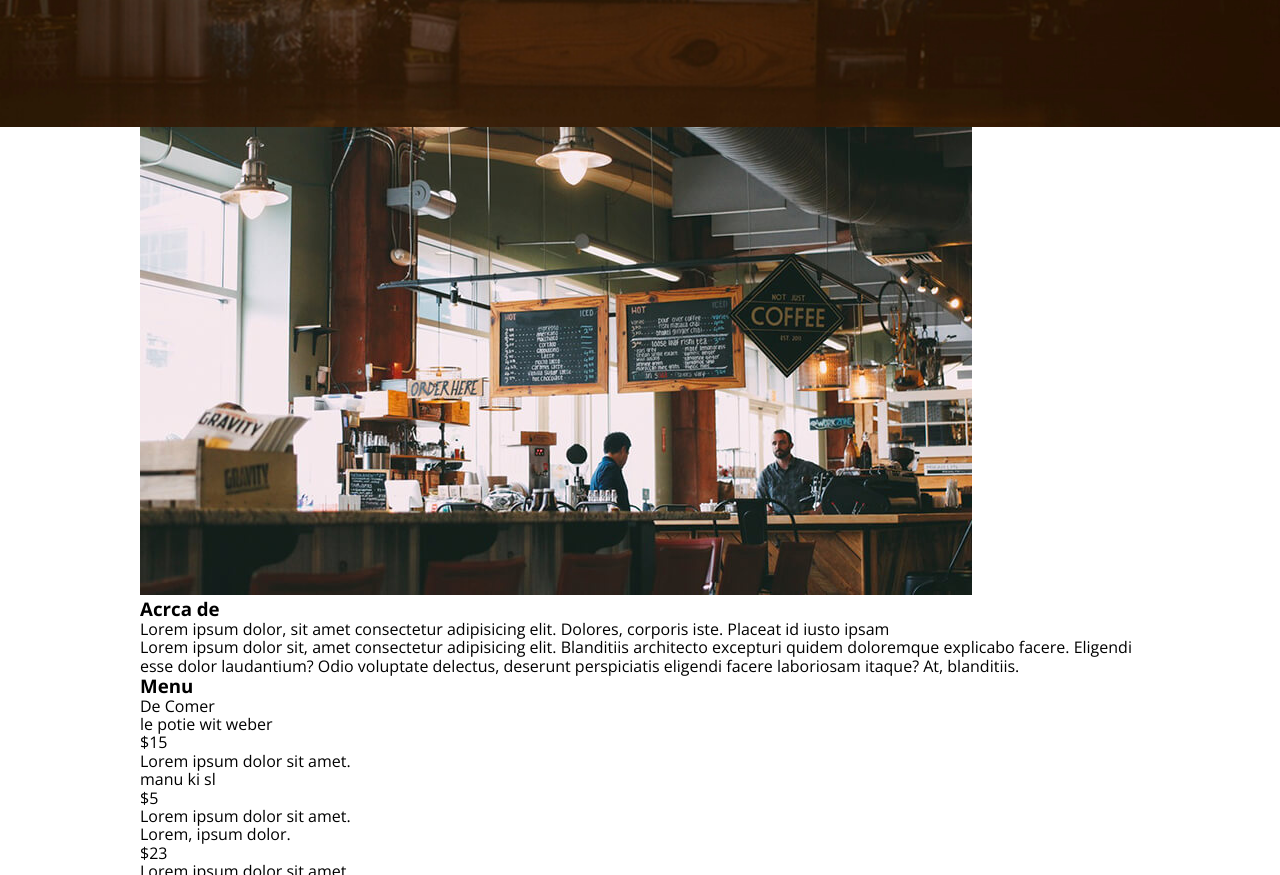
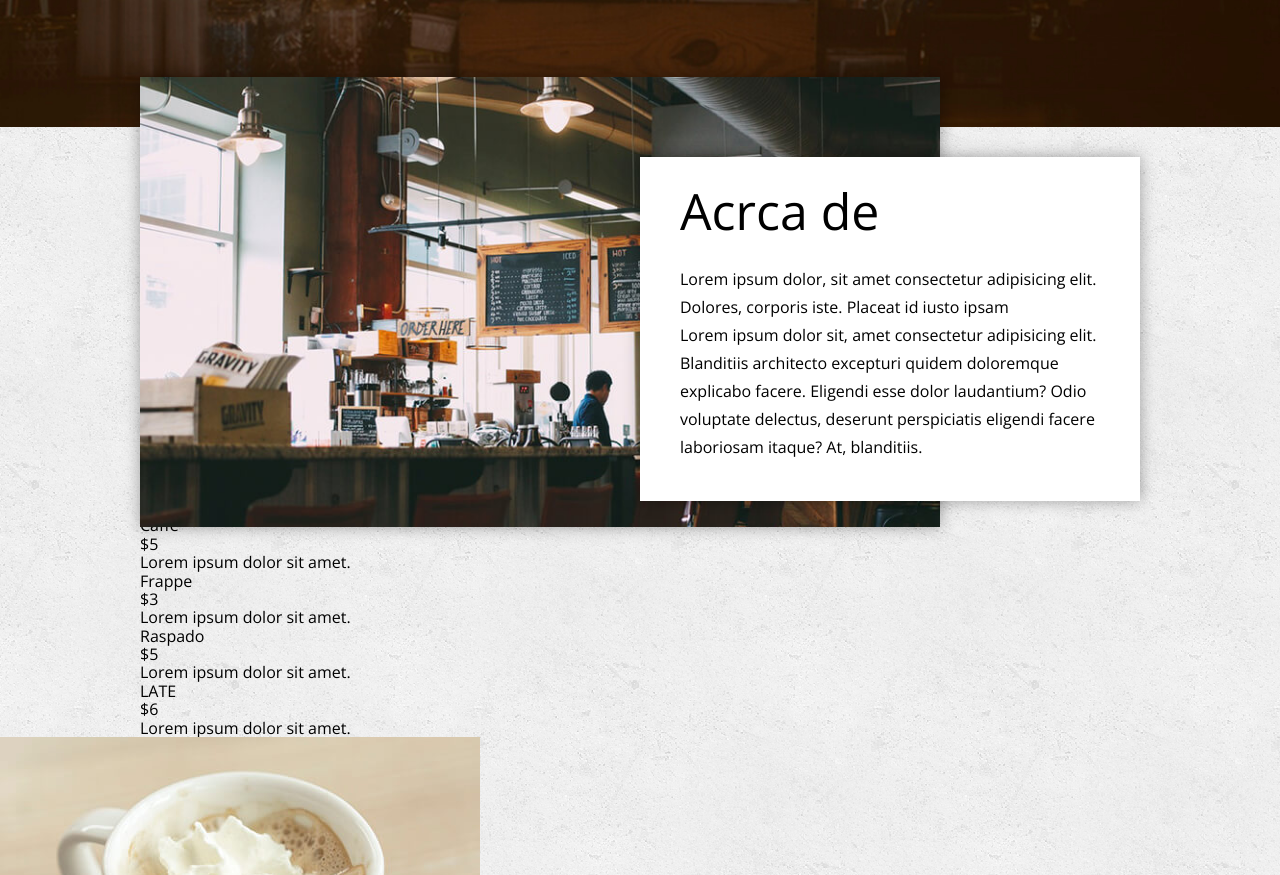
Before and after one commit to GuzmiDev/practica_restaurant, a website: page index.html in a window 1280 px wide. Shown: the part 573-1448 px from the top of the page. Drawn offline with nearby package versions, Linux system fonts and the light colour scheme.

Commit message:
:art: Estilos acerca-de listos

```diff
--- /dev/null
+++ b/css/_main.scss
@@ -0,0 +1,41 @@
+main {
+  background: url(../img/bg-textura.png);
+  background-repeat: repeat;
+}
+
+.acerca-de {
+  &__container {
+    overflow: visible;
+    position: relative;
+  }
+  &__img {
+    width: 80%;
+    position: absolute;
+    left: 0;
+    top: -50px;
+    z-index: 0;
+    box-shadow: 0px 0px 15px 0px rgba(0, 0, 0, 0.35);
+    img {
+      width: 100%;
+      vertical-align: top;
+    }
+  }
+  &__article {
+    background: var(--color-primary);
+    padding: 40px;
+    width: 50%;
+    position: relative;
+    float: right;
+    top: 30px;
+    // top: 500px; /*Con Parallax*/
+    z-index: 1;
+    box-shadow: 0px 0px 15px 0px rgba(0, 0, 0, 0.35);
+    h3 {
+      font-size: 5rem;
+      font-weight: 300;
+      margin-bottom: 40px;
+    }
+    line-height: 28px;
+    margin-bottom: 15px;
+  }
+}
--- a/css/estilos.scss
+++ b/css/estilos.scss
@@ -28,3 +28,4 @@ body {
 }
 
 @import "header";
+@import "main";
--- a/index.html
+++ b/index.html
@@ -37,7 +37,7 @@
         <div class="acerca-de__img">
           <img src="img/acerca-de.jpg" alt="photo of caffe">
         </div>
-        <article>
+        <article class="acerca-de__article">
           <h3>Acrca de</h3>
           <p>Lorem ipsum dolor, sit amet consectetur adipisicing elit. Dolores, corporis iste. Placeat id iusto ipsam
           </p>
```
Also changed, not shown: css/estilos.css, 1 other file.
